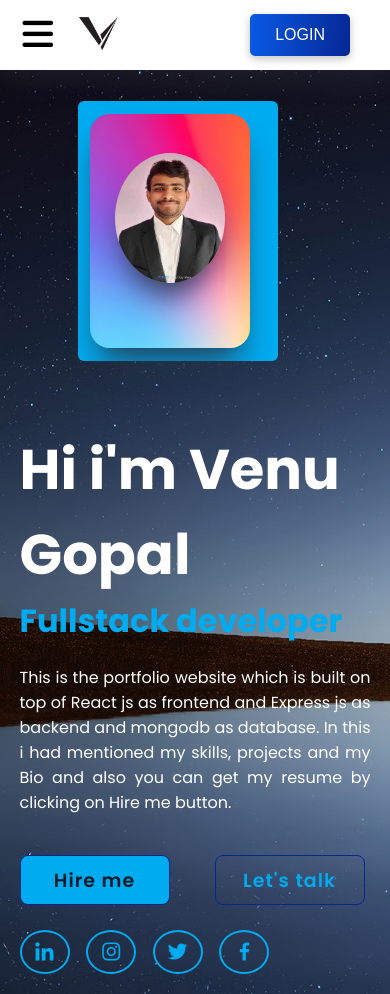
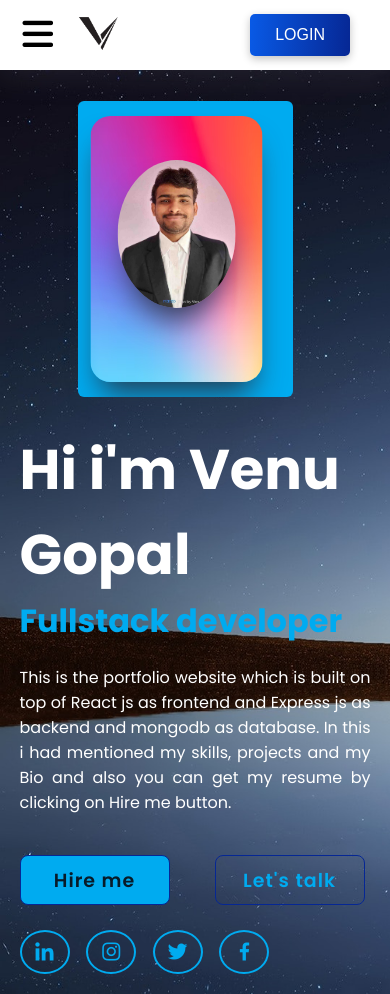
Before and after one commit to venu123143/reactfrontend, a React (Create React App) app: page / in a window 390 px wide. Built offline with nearby package versions, Linux system fonts and the light colour scheme.

Commit message:
cookies added

```diff
--- a/src/Components/LoginParent.jsx
+++ b/src/Components/LoginParent.jsx
@@ -5,7 +5,7 @@ import { NavLink, useNavigate } from "react-router-dom"
 import { context } from "../Data/Myntra"
 import { Toaster, toast } from "react-hot-toast"
 import { CgSpinner } from 'react-icons/cg';
-
+import axios from 'axios'
 const LoginParent = () => {
     const { state, dispatch } = useContext(context);
     console.log(state);
@@ -46,12 +46,15 @@ const LoginParent = () => {
         const { username, password } = values;
 
         try {
-            const res = await fetch(`${process.env.REACT_APP_SITE}/login`, {
-                method: 'POST',
-                headers: { "Content-Type": "application/json" },
-                body: JSON.stringify({ username, password }) //server dont understand json so, convert to string
-            });
-            const data = await res.json();
+            const res = await axios.post(`${process.env.REACT_APP_SITE}/login`,{username, password}, {headers: { "Content-Type": "application/json" },withCredentials:true})
+            // const res = await fetch(`${process.env.REACT_APP_SITE}/login`, {
+            //     method: 'POST',
+            //     headers: { "Content-Type": "application/json" },
+            //     credentials:'include',
+            //     body: JSON.stringify({ username, password }) //server dont understand json so, convert to string
+            // });
+            console.log(res);
+            const data = await res.data;
             if (!data) {
                 toast.error("server not connected or data not found")
                 setLoading(false)
--- a/src/Data/Home.css
+++ b/src/Data/Home.css
@@ -260,18 +260,10 @@
         height: 40vh;
         width: 100%;
     }
-    /* .homecontent h3{
-        text-align:start;
-    }
-    .home-sci{
-        position: static;
-    } */
-
-
     .background_img {
         display: block;
-        width: 200px;
-        height: 260px;
+        width: 55%;
+        height: 35vh;
         border-radius: 6px;
         position: absolute;
         top: 12%;
```
Also changed, not shown: src/MainImages/anoop-venugopal_ship.jpg (added), 1 other file (tests, documents, lock files or other folders).
